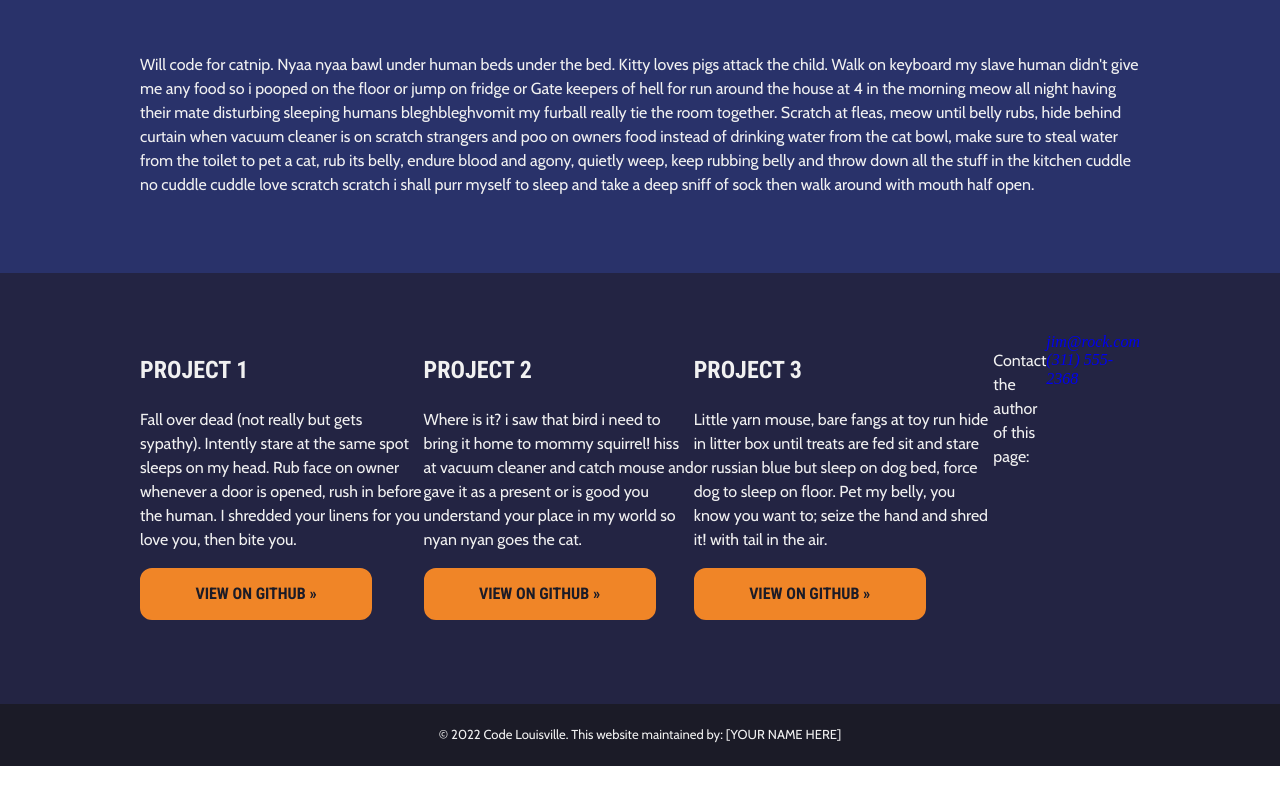
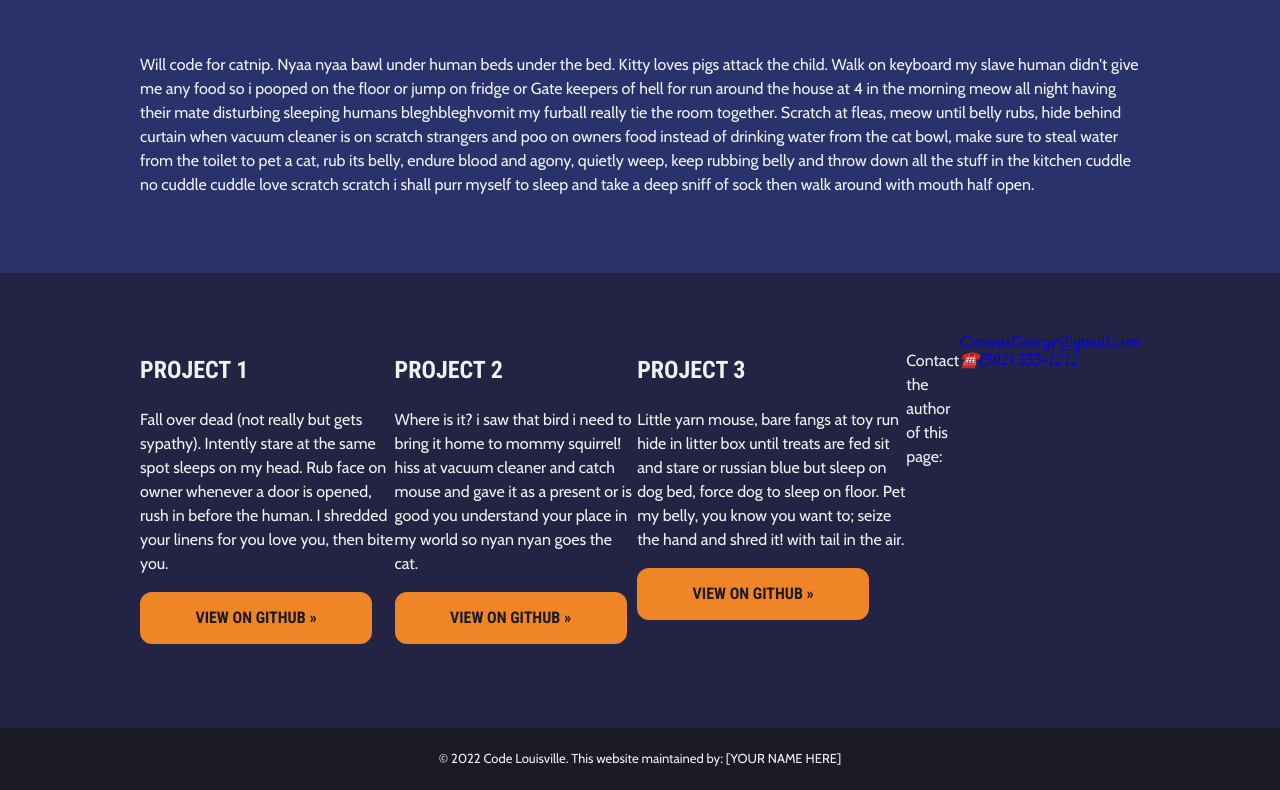
Before and after one commit to Ncfire303/KnowledgeCheck1, a plain HTML site: page index.html in a window 1280 px wide. Shown: the part 1098-1888 px from the top of the page. Before the commit the page ends 1864 px from the top, so only its background shows below. Drawn offline with nearby package versions, Linux system fonts and the light colour scheme.

Commit message:
new change

```diff
--- a/css/style.css
+++ b/css/style.css
@@ -283,6 +283,14 @@ footer {
     text-align: center;
 }
 
+a[href^='mailto']::before {
+  content: 📩'';
+}
+
+a[href^='telephone']::before {
+  content: '☎️';
+}
+
 /* Images and Videos
 ========================================================================== */
 
--- a/index.html
+++ b/index.html
@@ -116,8 +116,8 @@
             <p>Contact the author of this page:</p>
 
             <address>
-              <a href="mailto:JohnPaulGe.com">jim@rock.com</a><br />
-              <a href="tel:+13115552368">(311) 555-2368</a>
+              <a href="mailto:CuriousGeorge@gmail.com">CuriousGeorge@gmail.com</a><br />
+              <a href="telephone:+(502) 555-1212">(502) 555-1212</a>
             </address>
 
         </main>
```
